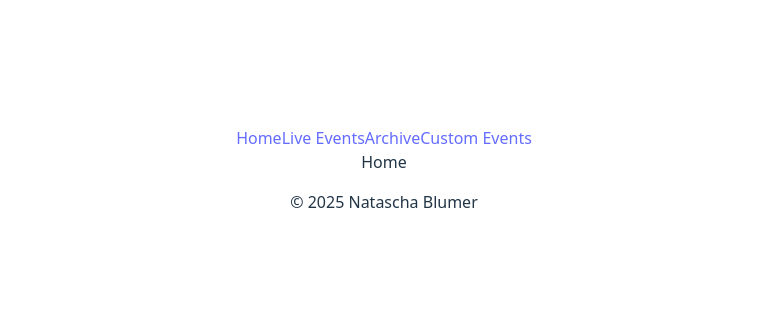
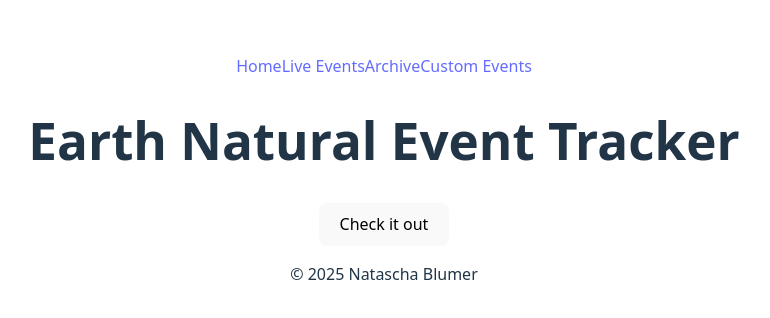
Before and after one commit to Coding-Miffy/LB-Projekt-M294, a React (Vite) app in the folder natural-events-tracker/: page / in a window 1280 px wide. Shown: the part 222-540 px from the top of the page, without its empty margins (256-1026 px from the left). Built offline with nearby package versions, Linux system fonts and the light colour scheme.

Commit message:
updated button and Home

```diff
--- a/natural-events-tracker/src/components/button.jsx
+++ b/natural-events-tracker/src/components/button.jsx
@@ -1,9 +1,14 @@
 import React from 'react'
 
-const Button = () => {
+const Button = ({ text, onButtonClick, className }) => {
     return (
-        <div>Button</div>
-    )
-}
+        <button
+            onClick={onButtonClick}
+            className={`button ${className || ""}`}
+        >
+            {text}
+        </button>
+    );
+};
 
-export default Button
+export default Button;
--- a/natural-events-tracker/src/pages/Home.jsx
+++ b/natural-events-tracker/src/pages/Home.jsx
@@ -1,9 +1,26 @@
 import React from 'react'
+import { useNavigate } from 'react-router-dom';
+import Button from '../components/button'
+
 
 const Home = () => {
+    // Initialize the navigation hook
+    const navigate = useNavigate();
+
+    // Function to navigate to the LiveEvents page when the button is clicked
+    const handleClick = () => {
+        navigate('/live-events');
+    }
+
     return (
-        <div>Home</div>
-    )
-}
+        <div>
+            <h1>Earth Natural Event Tracker</h1>
+            <Button
+                text={'Check it out'}
+                onButtonClick={handleClick}
+            />
+        </div>
+    );
+};
 
-export default Home
+export default Home;
```
